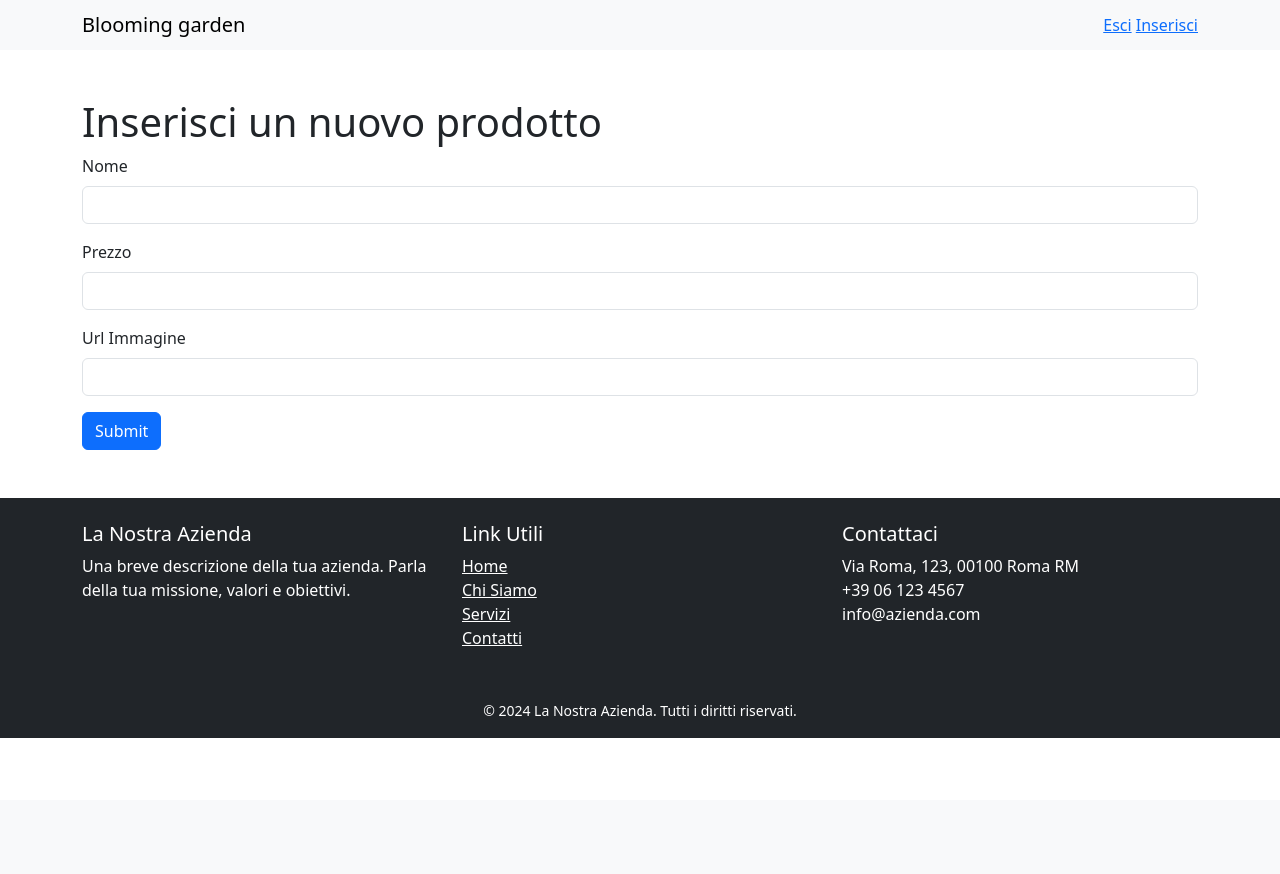
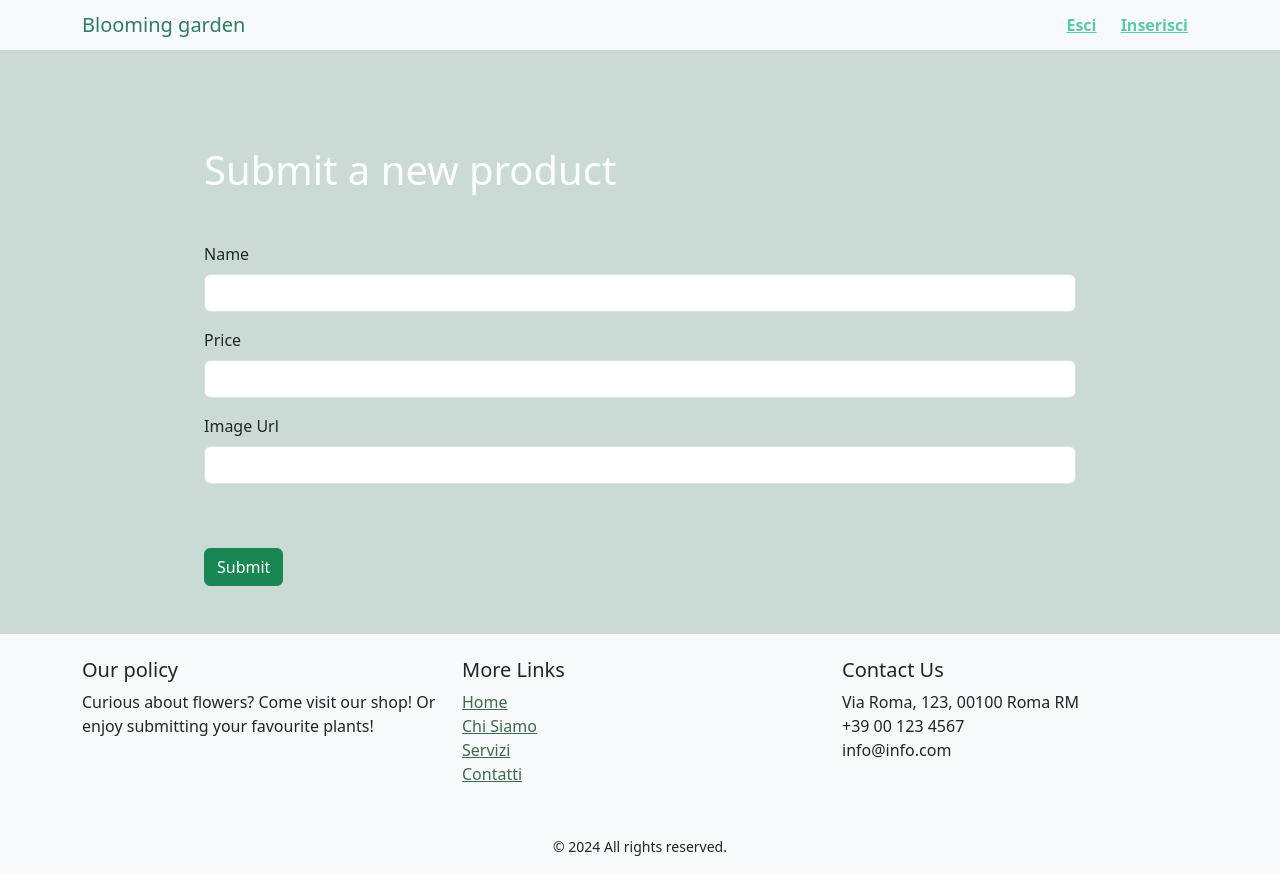
Before and after one commit to dama-p/BE-S5-L5-Weekly-Project, a PHP site: page /inserisci.php in a window 1280 px wide. Before the commit the page ends 738 px from the top, so only its background shows below. Run offline with PHP 8.4, Linux system fonts and the light colour scheme.

Commit message:
More styling

```diff
--- a/admin.php
+++ b/admin.php
@@ -7,7 +7,7 @@ include_once __DIR__.'/getCard.php';
 
 
 
-    <h1 class="my-5">Sezione amministratore</h1>
+    <h1 class="my-5" style="text-align:right; color:white;">Admin Page</h1>
 
 
 <div class="row gy-3">
--- a/classes/Product.php
+++ b/classes/Product.php
@@ -14,7 +14,7 @@ class Product {
     }
 
     function render() {
-        echo '<div class="col-3">';
+        echo '<div class="col-12 col-md-6 col-lg-4">';
         echo '<div class="card" style="width: 100%;">';
         echo '<img src="'.$this->img.'" class="card-img-top" alt="img">';
         echo '<div class="card-body">';
--- a/footer.php
+++ b/footer.php
@@ -1,37 +1,37 @@
 </div>
 
 
-<footer class="bg-dark text-white pt-4">
+<footer class="pt-4 footerStyle">
     <div class="container">
         <div class="row">
             <!-- Informazioni sull'azienda -->
             <div class="col-md-4 mb-3">
-                <h5>La Nostra Azienda</h5>
-                <p>Una breve descrizione della tua azienda. Parla della tua missione, valori e obiettivi.</p>
+                <h5>Our policy</h5>
+                <p>Curious about flowers? Come visit our shop! Or enjoy submitting your favourite plants!</p>
             </div>
             <!-- Link utili -->
             <div class="col-md-4 mb-3">
-                <h5>Link Utili</h5>
+                <h5>More Links</h5>
                 <ul class="list-unstyled">
-                    <li><a href="#" class="text-white">Home</a></li>
-                    <li><a href="#" class="text-white">Chi Siamo</a></li>
-                    <li><a href="#" class="text-white">Servizi</a></li>
-                    <li><a href="#" class="text-white">Contatti</a></li>
+                    <li><a href="#">Home</a></li>
+                    <li><a href="#">Chi Siamo</a></li>
+                    <li><a href="#">Servizi</a></li>
+                    <li><a href="#">Contatti</a></li>
                 </ul>
             </div>
             <!-- Contatti -->
             <div class="col-md-4 mb-3">
-                <h5>Contattaci</h5>
+                <h5>Contact Us</h5>
                 <ul class="list-unstyled">
                     <li><i class="fas fa-map-marker-alt"></i> Via Roma, 123, 00100 Roma RM</li>
-                    <li><i class="fas fa-phone"></i> +39 06 123 4567</li>
-                    <li><i class="fas fa-envelope"></i> info@azienda.com</li>
+                    <li><i class="fas fa-phone"></i> +39 00 123 4567</li>
+                    <li><i class="fas fa-envelope"></i> info@info.com</li>
                 </ul>
             </div>
         </div>
     </div>
-    <div class="bg-dark text-center py-3">
-        <small>&copy; 2024 La Nostra Azienda. Tutti i diritti riservati.</small>
+    <div class="text-center py-3">
+        <small>&copy; 2024 All rights reserved.</small>
     </div>
 </footer>
 
--- a/header.php
+++ b/header.php
@@ -10,18 +10,19 @@
     <title>Login</title>
     <link href="https://cdn.jsdelivr.net/npm/bootstrap@5.3.3/dist/css/bootstrap.min.css" rel="stylesheet"
         integrity="sha384-QWTKZyjpPEjISv5WaRU9OFeRpok6YctnYmDr5pNlyT2bRjXh0JMhjY6hW+ALEwIH" crossorigin="anonymous">
+    <link href="./style.css" rel="stylesheet">
 </head>
 
 <body>
-<nav class="navbar bg-body-tertiary">
+<nav class="navbar bg-body-tertiary navbarStyle">
         <div class="container">
-            <span class="navbar-brand mb-0 h1">Blooming garden</span>
+            <span class="navbar-brand mb-0 h1"><a href="index.php">Blooming garden</a></span>
 
-            <div><a href="index.php">Esci</a>
+            <div class="styledLinks"><a href="index.php">Esci</a>
             <a href="inserisci.php">Inserisci</a></div>
 
         </div>
 
     </nav>
 
-    <div class="container py-5">
+    <div class="container py-5" style="max-width:70%; margin-inline: auto;">
--- a/index.php
+++ b/index.php
@@ -6,7 +6,7 @@ include __DIR__ . '/header.php';
 ?>
 
 
-<h1>Login</h1>
+<h1 class="my-5">Login</h1>
 <form method="post" action="">
     <div class="mb-3">
         <label for="utente" class="form-label">Utente</label>
@@ -17,7 +17,7 @@ include __DIR__ . '/header.php';
         <input type="password" class="form-control" name="password" id="exampleInputPassword1">
     </div>
 
-    <button type="submit" class="btn btn-primary">Submit</button>
+    <button type="submit" class="btn btn-success mt-5">Submit</button>
 </form>
 
 <?php
--- a/inserisci.php
+++ b/inserisci.php
@@ -27,22 +27,22 @@ if ($_SERVER['REQUEST_METHOD'] === 'POST') {
 ?>
 
 
-<h1>Inserisci un nuovo prodotto</h1>
+<h1 class="my-5">Submit a new product</h1>
 <form method="post" action="">
     <div class="mb-3">
-        <label for="nome" class="form-label">Nome</label>
+        <label for="nome" class="form-label">Name</label>
         <input type="text" class="form-control" name="nome" id="nome" aria-describedby="nome" required>
     </div>
     <div class="mb-3">
-        <label for="prezzo" class="form-label">Prezzo</label>
+        <label for="prezzo" class="form-label">Price</label>
         <input type="number" class="form-control" name="prezzo" id="prezzo" aria-describedby="prezzo" required>
     </div>
     <div class="mb-3">
-        <label for="img" class="form-label">Url Immagine</label>
+        <label for="img" class="form-label">Image Url</label>
         <input type="text" class="form-control" name="img" id="img" aria-describedby="img" required>
     </div>
 
-    <button type="submit" class="btn btn-primary">Submit</button>
+    <button type="submit" class="btn btn-success mt-5">Submit</button>
 </form>
 
 <?php
--- /dev/null
+++ b/style.css
@@ -0,0 +1,36 @@
+body {
+  background-color: rgb(202, 219, 213);
+}
+
+.navbarStyle a {
+  color: rgb(47, 125, 99);
+  text-decoration: none;
+}
+
+.navbarStyle a:hover {
+  color: rgb(89, 204, 166);
+  text-decoration: underline;
+}
+
+.card-img-top {
+  height: 10rem;
+}
+
+.footerStyle {
+  background-color: #f8f9fa;
+}
+
+.footerStyle a {
+  color: #3e6b4d;
+}
+
+.styledLinks a{
+    padding-inline: 10px;
+    color: rgb(89, 204, 166);
+  text-decoration: underline;
+  font-weight: bold;
+}
+
+h1 {
+    color: white;
+}
```
Also changed, not shown: bes5l5.sql (added, +60 -0 lines), update.php (+4 -4 lines).
